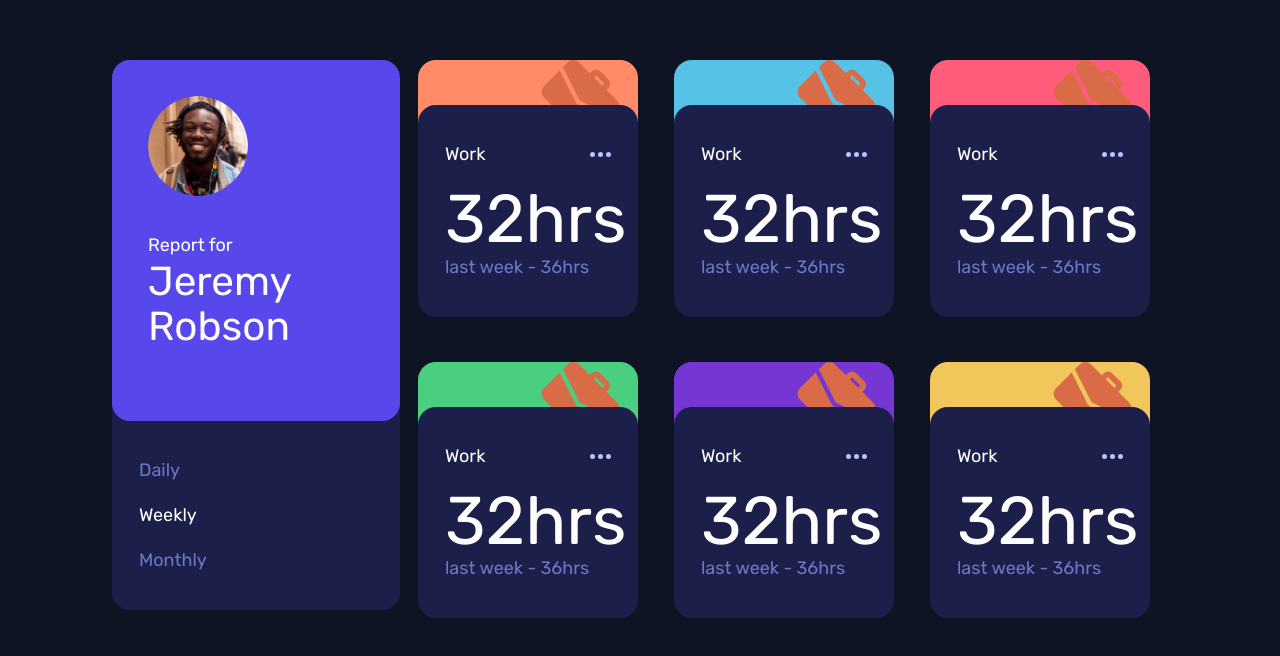
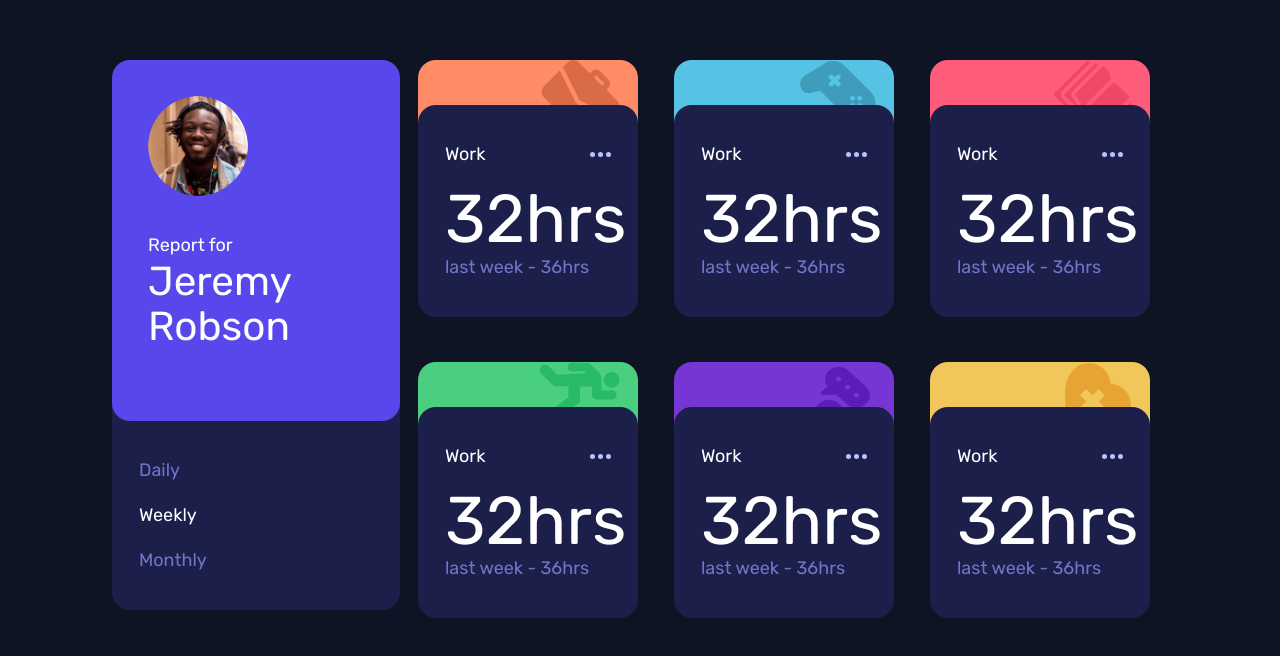
Before and after one commit to MikevPeeren/time-tracking-dashboard, a Next.js app: page / in a window 1280 px wide. Shown: the part 140-796 px from the top of the page. Built offline with nearby package versions, Linux system fonts and the light colour scheme.

Commit message:
:sparkles: changed handling of svgs

```diff
--- a/components/TrackingCard.tsx
+++ b/components/TrackingCard.tsx
@@ -1,12 +1,28 @@
+/* eslint-disable @next/next/no-img-element */
 import type { NextComponentType } from "next";
 
 import Image from "next/image";
 
 import classNames from "classnames";
 
-const TrackingCard: NextComponentType = ({ key, title, timeFrames }) => {
+import WORK from "../public/icon-work.svg";
+import PLAY from "../public/icon-play.svg";
+import EXERCISE from "../public/icon-exercise.svg";
+import STUDY from "../public/icon-study.svg";
+import SOCIAL from "../public/icon-social.svg";
+import SELFCARE from "../public/icon-self-care.svg";
+
+const iconTypes = {
+  work: WORK,
+  play: PLAY,
+  exercise: EXERCISE,
+  study: STUDY,
+  social: SOCIAL,
+  "self-care": SELFCARE,
+};
+
+const TrackingCard: NextComponentType = ({ title, timeFrames }) => {
   const titleFormatted = title.toLowerCase().split(" ").join("-");
-  const svgUrl = "/icon-" + titleFormatted + ".svg";
 
   const backgroundColor = classNames({
     "bg-primary-lime-green": titleFormatted === "exercise",
@@ -17,18 +33,13 @@ const TrackingCard: NextComponentType = ({ key, title, timeFrames }) => {
     "bg-primary-light-orange": titleFormatted === "work",
   });
 
+  console.log(timeFrames);
   return (
-    <div key={key} className="h-3/4 mx-4 rounded-2xl">
+    <div className="h-3/4 mx-4 rounded-2xl">
       <div
-        className={`flex flex-col items-end h-20 pr-4 rounded-2xl ${backgroundColor}`}
+        className={`flex flex-col items-end h-20 pr-4 rounded-2xl relative ${backgroundColor}`}
       >
-        <svg width="79" height="79" xmlns="http://www.w3.org/2000/svg">
-          <path
-            d="m18.687 10.43 15.464 30.906c.31.682.743 1.322 1.3 1.88.558.557 1.198.99 1.714 1.217L68.237 59.98 52.484 75.732a8.025 8.025 0 0 1-11.355 0L2.934 37.538a8.025 8.025 0 0 1 0-11.356L18.687 10.43Zm19.345-7.99 10.839 10.838 2.065-2.064a5.845 5.845 0 0 1 8.258 0l8.258 8.259a5.845 5.845 0 0 1 0 8.258l-2.064 2.064 10.839 10.84a8.025 8.025 0 0 1 0 11.355l-4.728 4.728L39.126 40.53a1.963 1.963 0 0 1-.578-.413 1.963 1.963 0 0 1-.413-.578L21.95 7.168l4.728-4.728a8.025 8.025 0 0 1 11.355 0Zm17.033 12.903-2.064 2.065 8.258 8.258 2.064-2.064-8.258-8.259Z"
-            fill="#D96C47"
-            fillRule="nonzero"
-          />
-        </svg>
+        <Image src={iconTypes[titleFormatted]} alt="time-tracking-icon" />
       </div>
       <div className="flex flex-col bg-secondary-dark-blue rounded-2xl relative bottom-10 z-10 p-6">
         <div className="flex justify-between mt-2 mb-4">
--- a/components/TrackingCardCollection.tsx
+++ b/components/TrackingCardCollection.tsx
@@ -12,10 +12,10 @@ const TrackingCardCollection = (): NextComponentType => {
 
   return (
     <div className="grid grid-cols-3 h-2/4 w-3/5">
-      {data.map((timeTrack) => {
+      {data.map((timeTrack, index) => {
         return (
           <TrackingCard
-            key={timeTrack?.title}
+            key={index}
             title={timeTrack?.title}
             timeFrames={timeTrack?.timeframes}
           />
```
